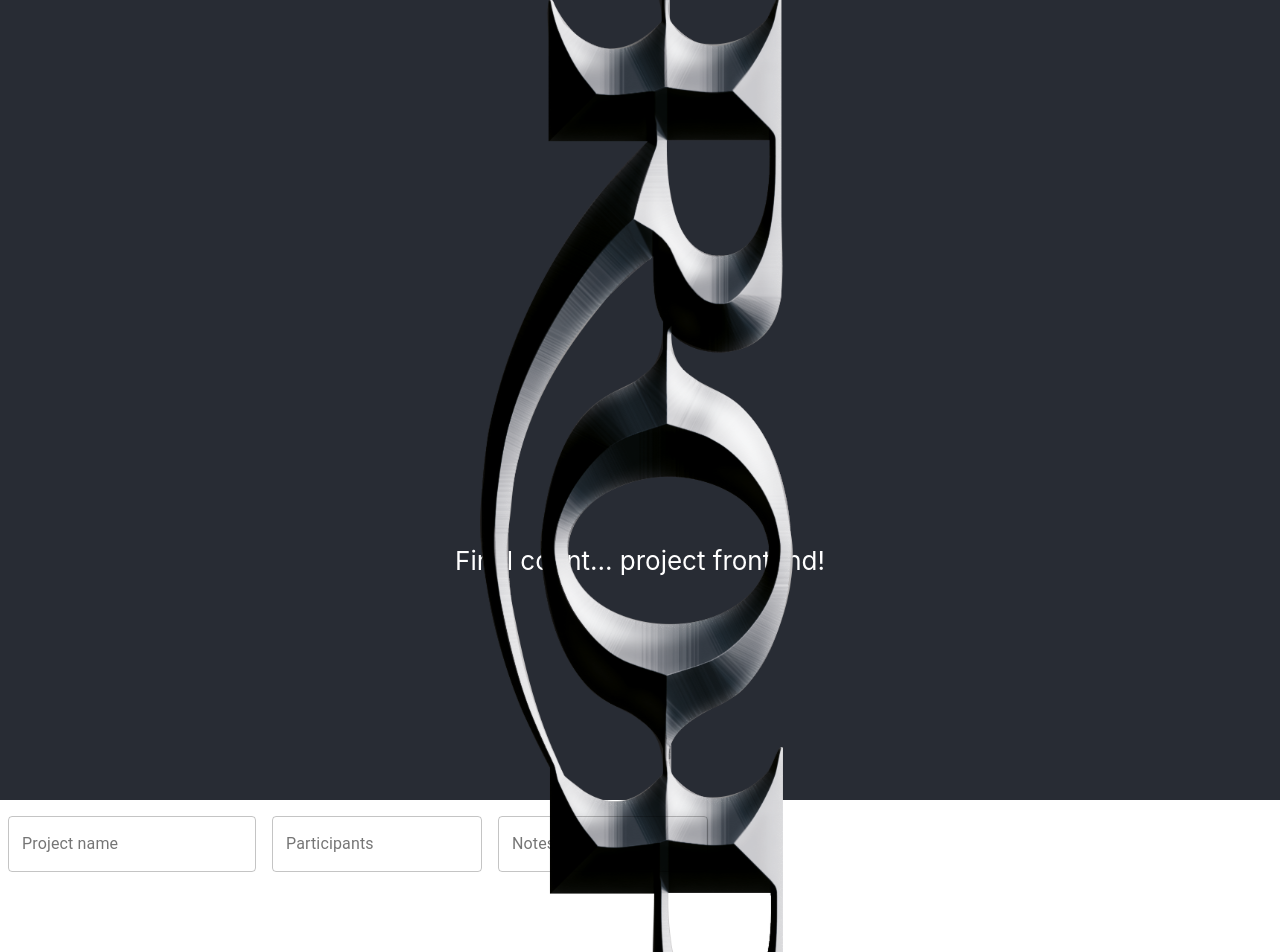
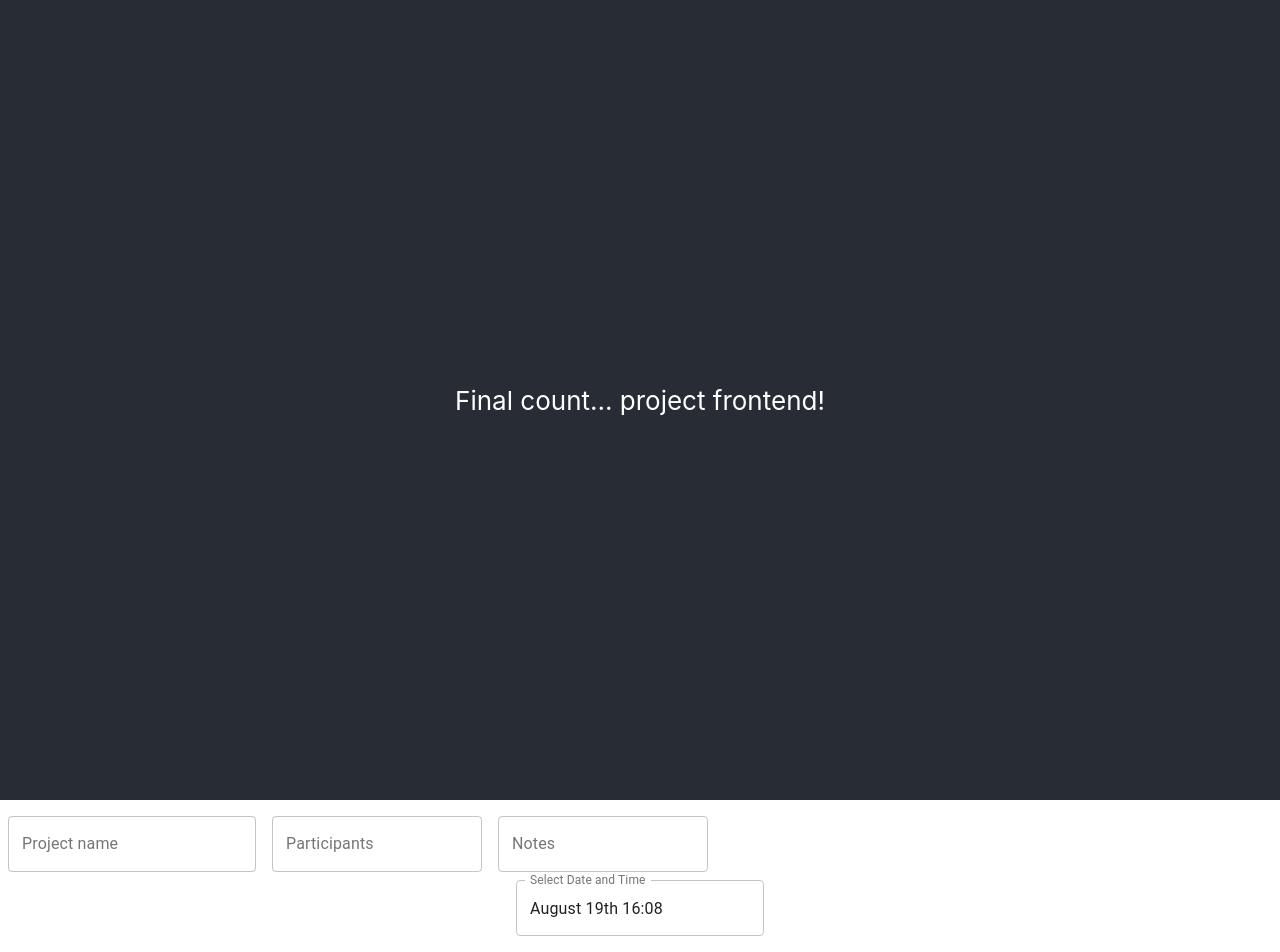
Before and after one commit to iirissetala/final-project-frontend, a React (Create React App) app: page / in a window 1280 px wide. Shown: the top 952 px of the page. Built offline with nearby package versions, Linux system fonts and the light colour scheme.

Commit message:
DateTime komponentti toimii, muotoilu puuttuu vielä

```diff
--- a/src/App.js
+++ b/src/App.js
@@ -7,7 +7,7 @@ function App() {
   return (
     <div className="App">
       <header className="App-header">
-        <img src={logo} className="App-logo" alt="logo" />
+        {/*<img src={logo} className="App-logo" alt="logo" />*/}
         <p>
          Final count... project frontend!
         </p>
--- a/src/components/DateTime.js
+++ b/src/components/DateTime.js
@@ -1,26 +1,25 @@
-// Tämä ei vaan toimii..
+import React, { Fragment, useState } from "react";
+import { DateTimePicker, MuiPickersUtilsProvider } from "@material-ui/pickers";
+import DateFnsUtils from '@date-io/date-fns';
 
-// import React, { Fragment, useState } from "react";
-// import { DateTimePicker, MuiPickersUtilsProvider } from "@material-ui/pickers";
-//
-//
-//  function BasicDateTimePicker() {
-//     const [selectedDate, handleDateChange] = useState(new Date());
-//
-//     return (
-//
-//         <MuiPickersUtilsProvider>
-//             <DateTimePicker
-//                 autoOk
-//                 ampm={false}
-//                 disableFuture
-//                 value={selectedDate}
-//                 onChange={handleDateChange}
-//                 label="24h clock"
-//             />
-//         </MuiPickersUtilsProvider>
-//
-//     );
-// }
-//
-//  export default BasicDateTimePicker;
+ function BasicDateTimePicker() {
+    const [selectedDate, handleDateChange] = useState(new Date());
+
+    return (
+
+        <MuiPickersUtilsProvider utils={DateFnsUtils}>
+            <DateTimePicker
+                // autoOk <- halutaanko tämä?
+                ampm={false}
+                inputVariant="outlined"
+                value={selectedDate}
+                onChange={handleDateChange}
+                label="Select Date and Time"
+                showTodayButton
+            />
+        </MuiPickersUtilsProvider>
+
+    );
+}
+
+ export default BasicDateTimePicker;
--- a/src/components/NewPlan.js
+++ b/src/components/NewPlan.js
@@ -69,7 +69,7 @@ export default function OutlinedTextFields() {
             />
 
         </form>
-        {/*<BasicDateTimePicker/>*/}
+        <BasicDateTimePicker/>
         </div>
     );
 }
```
